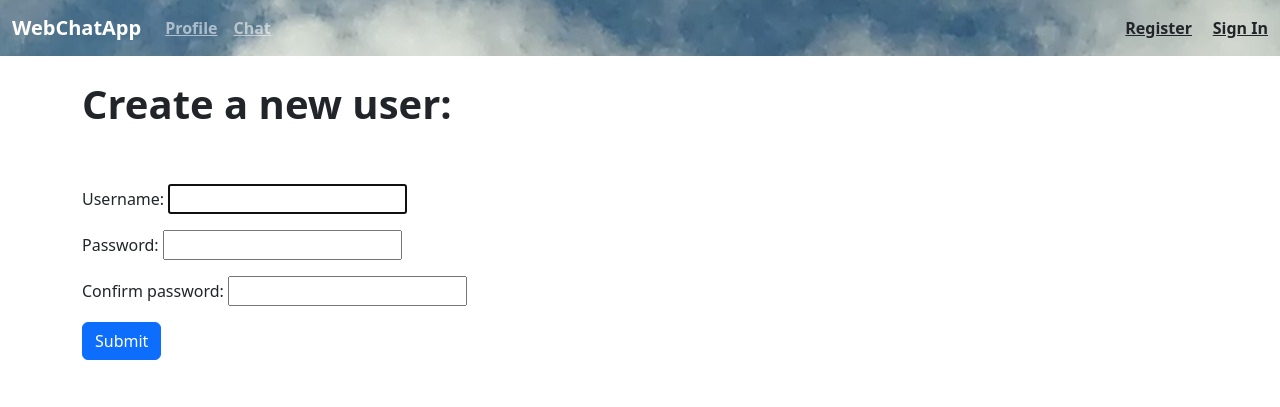
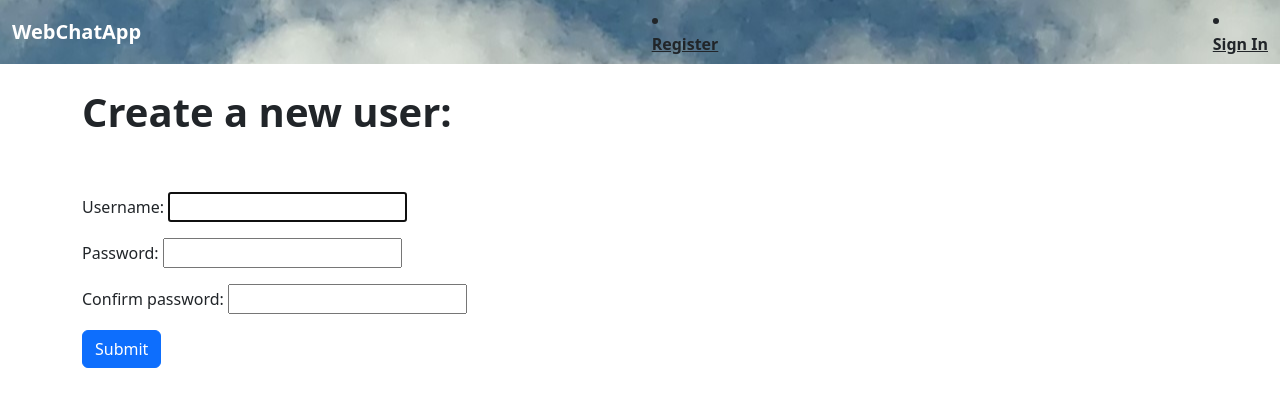
Before and after one commit to Miqqou/SecPro-webchat, a Django app: page /create in a window 1280 px wide. Shown: the top 407 px of the page. Run offline with Django 4.2, Linux system fonts and the light colour scheme.

Commit message:
fixed index to home page during logout, navbar needs styling still

```diff
--- a/backend/webchat/webchatapp/templates/navbar.html
+++ b/backend/webchat/webchatapp/templates/navbar.html
@@ -5,6 +5,8 @@
         <a class="navbar-brand" href="{% url 'home' %}">
             <b>WebChatApp</b>
         </a>
+
+        {% if user.is_authenticated %}
         <ul class="navbar-nav me-auto mb-2 mb-lg-0">
 
             <li class="nav-item">
@@ -13,22 +15,18 @@
             <li class="nav-item">
                 <a class="nav-link" href="{% url 'chat' %}"> <u><b>Chat</b></u></a>
             </li>
-        </ul>
-        {% if user.is_authenticated %}
+
         <a
             class="nav-item" >
             <a class="nav-link" href="{% url 'logout' %}"> <b><u>Sign Out</u></b></a>
         </a>
         {% else %}
-        <a
-            class="nav-item" >
-            <a class="nav-link" href="{% url 'create' %}"> <b><u>Register</u></b></a>
-        </a>
-        &nbsp;&nbsp;&nbsp;&nbsp;&nbsp;
-        <a
-            class="nav-item" >
-            <a class="nav-link" href="{% url 'login' %}"> <b><u>Sign In</u></b></a>
-        </a>
+
+        <li class="nav-item">
+            <a class="nav-link" href="{% url 'create' %}"> <b><u>Register</u></b> </a>
+        <li class="nav-item">
+            <a class="nav-link" href="{% url 'login' %}"> <b><u>Sign In</u></b> </a>
+        </ul>
         {% endif %}
     </div>
 </nav>
--- a/backend/webchat/webchatapp/views.py
+++ b/backend/webchat/webchatapp/views.py
@@ -44,7 +44,7 @@ def login_user(request):
         if user is not None:
             # A backend authenticated the credentials
             login(request, user)
-            return redirect('index')
+            return redirect('home')
         else:
             # No backend authenticated the credentials
             messages.error(request, ("Error login"))
@@ -65,7 +65,7 @@ def register_user(request):
             if user is not None:
                 login(request, user)
                 messages.success(request, ("Successfully created a new user!"))
-                return redirect('index')
+                return redirect('home')
             else:
                 # No backend authenticated the credentials
                 messages.error(request, ("Error registering"))
@@ -79,4 +79,4 @@ def register_user(request):
 def logout_user(request):
     logout(request)
     messages.success(request, ("Log out successfully!"))
-    return redirect('index')
+    return redirect('home')
```
